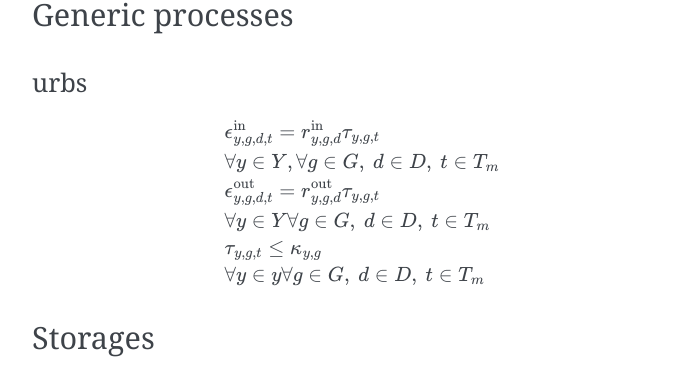
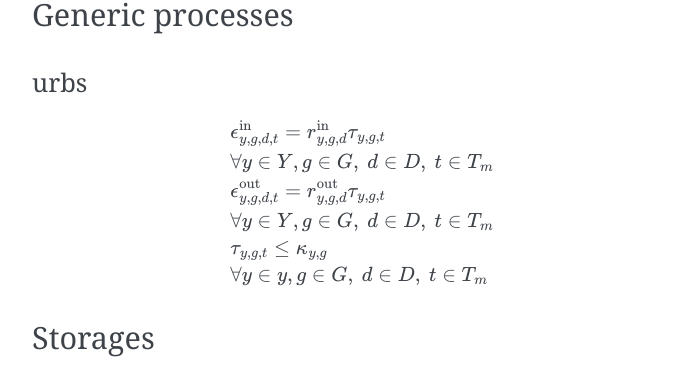
Before and after one commit to open-modex/mathematical-documentation, a Sphinx documentation site: the page built from doc/source/frameworks/technologies.rst, in a window 1280 px wide and 900 px high, scrolled down 3703 px. Shown: the part 140-515 px from the top of the window, without its empty margins (388-1077 px from the left). Built offline with Sphinx 7.4.7, drawn with Linux system fonts in a browser that asks for light colours.

Commit message:
Increase subjective readability even further
Having only one `\forall` at the start of the line is more readable
IMHO. Case in point: it made me see that commas where missing, which I
added, too.

```diff
--- a/doc/source/frameworks/technologies.rst
+++ b/doc/source/frameworks/technologies.rst
@@ -188,11 +188,11 @@ urbs
 .. math::
 
     &\epsilon^{\text{in}}_{y,g,d,t}=r^{\text{in}}_{y,g,d}\tau_{y,g,t} \\
-    &\forall y\in Y,\forall g\in G,~d\in D,~t \in T_m \\
+    &\forall y \in Y, g \in G, ~d \in D, ~t \in T_m \\
     &\epsilon^{\text{out}}_{y,g,d,t}=r^{\text{out}}_{y,g,d}\tau_{y,g,t} \\
-    &\forall y\in Y\forall g\in G,~d\in D,~t \in T_m \\
+    &\forall y \in Y, g \in G, ~d \in D, ~t \in T_m \\
     &\tau_{y,g,t}\leq \kappa_{y,g} \\
-    &\forall y\in y\forall g\in G,~d\in D,~t \in T_m
+    &\forall y \in y, g \in G, ~d \in D, ~t \in T_m
 
 Storages
 ********
```
